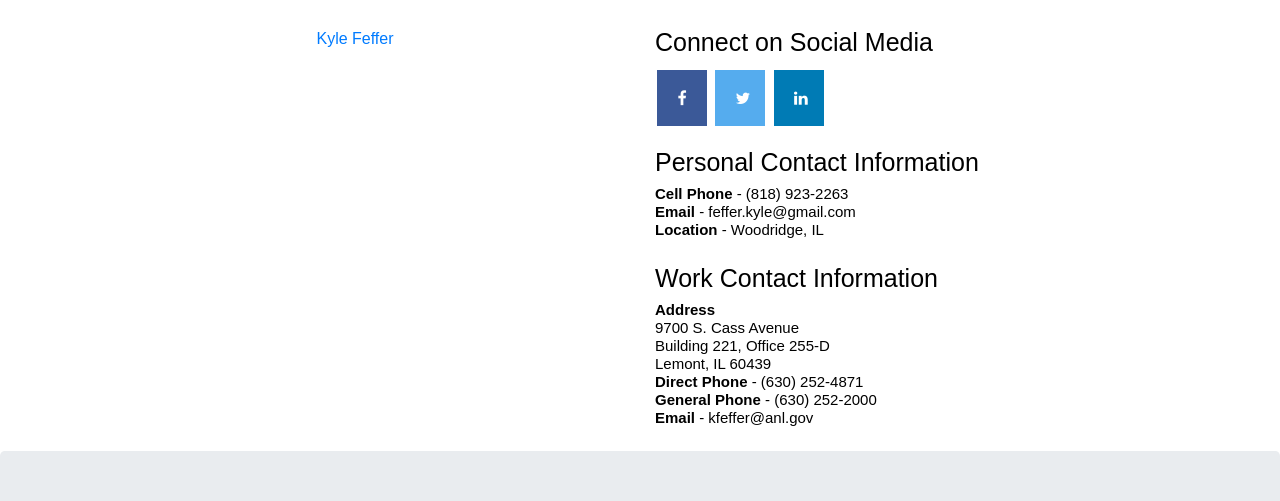
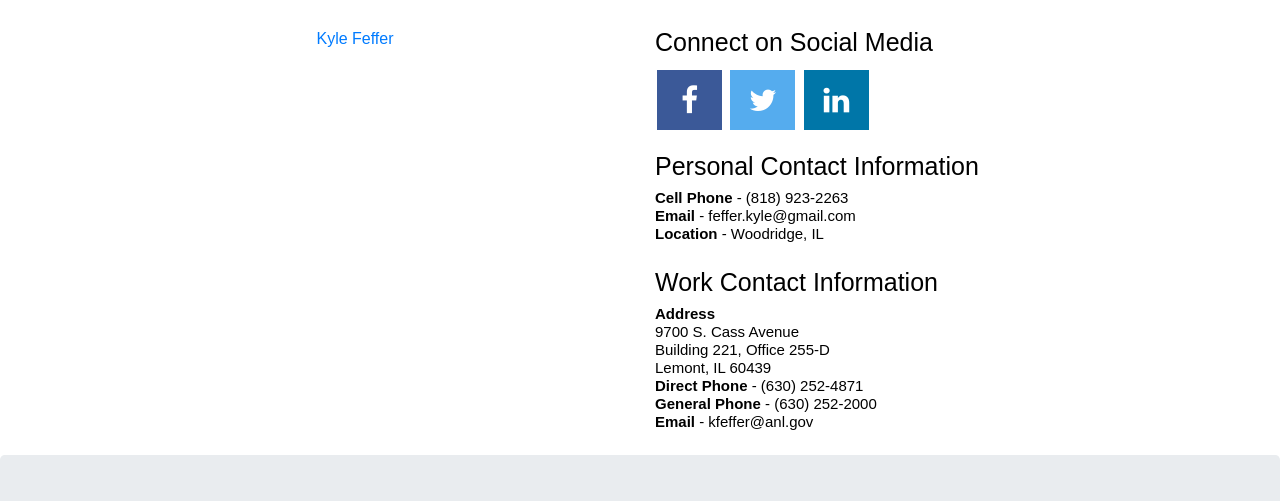
Before and after one commit to kylefeffer/web-portfolio, a plain HTML site: page contact.html in a window 1280 px wide. Shown: the part 299-800 px from the top of the page. Drawn offline with nearby package versions, Linux system fonts and the light colour scheme.

Commit message:
Updated social vadges and added hovers to buttons

```diff
--- a/contact.html
+++ b/contact.html
@@ -11,7 +11,7 @@
     <script src="https://cdnjs.cloudflare.com/ajax/libs/popper.js/1.16.0/umd/popper.min.js"></script>
     <script src="https://maxcdn.bootstrapcdn.com/bootstrap/4.4.1/js/bootstrap.min.js"></script>
     <script type="text/javascript" src="https://platform.linkedin.com/badges/js/profile.js" async defer></script>
-    <link rel="stylesheet" href="https://cdnjs.cloudflare.com/ajax/libs/font-awesome/4.7.0/css/font-awesome.min.css">
+
 </head>
 
 
--- a/css/styles.css
+++ b/css/styles.css
@@ -94,14 +94,7 @@
     background-color: white;
 }
 
-.fa {
-  padding: 20px;
-  font-size: 30px;
-  width: 50px;
-  text-align: center;
-  text-decoration: none;
-  margin: 5px 2px;
-}
+
 
 .fa:hover {
     opacity: 0.7;
@@ -110,17 +103,36 @@
 .fa-facebook {
   background: #3B5998;
   color: white;
+  padding: 15px;
+  font-size: 30px;
+  width: 65px;
+  text-align: center;
+  text-decoration: none;
+  margin: 5px 2px;
 }
 
 .fa-twitter {
   background: #55ACEE;
   color: white;
+  padding: 15px;
+  font-size: 30px;
+  width: 65px;
+  text-align: center;
+  text-decoration: none;
+  margin: 5px 2px;
 }
 
 .fa-linkedin {
-  background: #007bb5;
+  background: #0076A8;
   color: white;
+  padding: 15px;
+  font-size: 30px;
+  width: 65px;
+  text-align: center;
+  text-decoration: none;
+  margin: 5px 2px;
 }
+
 
 
 .button {
@@ -135,6 +147,10 @@
     margin-bottom: 0;
 }
 
+.button:hover {
+    opacity: 0.7;
+}
+
 .button-sm {
     background-color: #bbb;
     border: none;
@@ -145,6 +161,10 @@
     display:inline-block;
     font-size: 10px;
     margin-bottom: 0;
+}
+
+.button-sm:hover {
+    opacity: 0.7;
 }
 
 .center {
```
